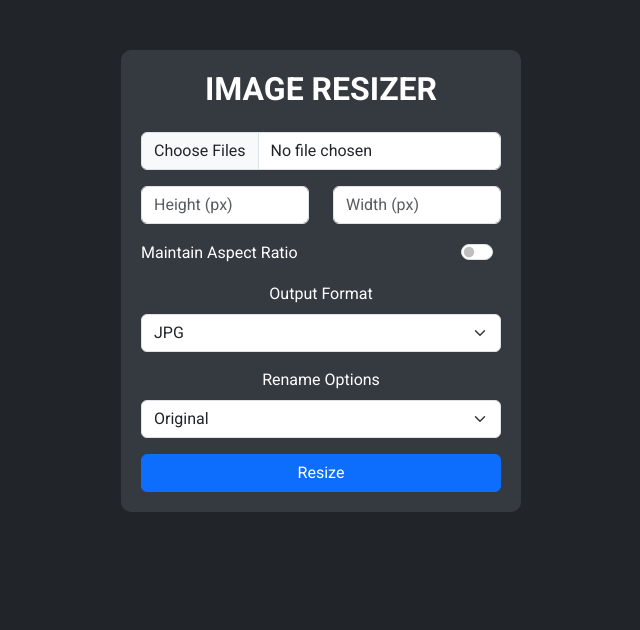
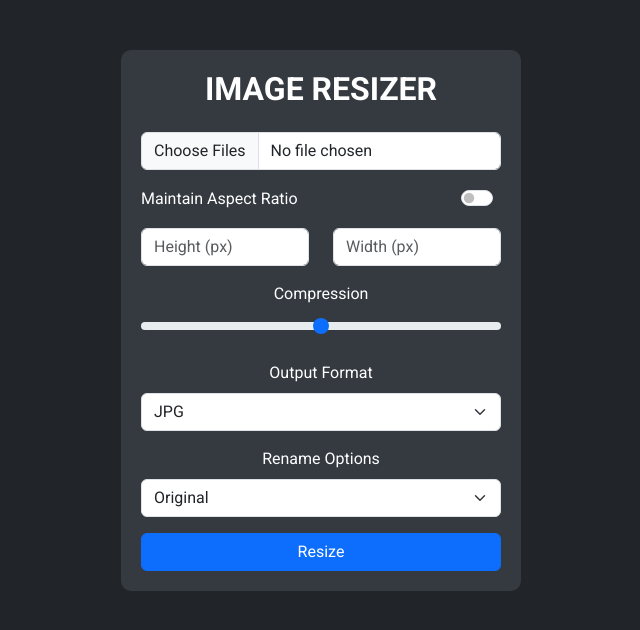
Before and after one commit to furlanov/imageresize, a Flask app: page / in a window 1280 px wide. Shown: the top 630 px of the page, without its empty margins (319-959 px from the left). Run offline with Flask 3, Linux system fonts and the light colour scheme.

Commit message:
Improvments

```diff
--- a/app.py
+++ b/app.py
@@ -34,6 +34,10 @@
     resized_images = []
 
     for image in images:
+        if not image:
+            return "No file selected"
+        if not allowed_file(image.filename):
+            return "Invalid file type. Images with extensions - JPG, JPEG, PNG, ICO, and GIF are allowed"
         width = int(request.form['width']) if request.form.get('width') and not aspect_ratio else None
         image_io = io.BytesIO(image.read())
         img = Image.open(image_io)
@@ -58,7 +62,7 @@
         elif output_format == 'gif':
             img_format = 'GIF'
         else:
-            return "Invalid output format"
+            return "Invalid output format. Choose between JPG, JPEG, PNG, ICO and GIF."
 
         if img.mode == 'RGBA' and img_save_format:
             img = img.convert(img_save_format)
@@ -76,5 +80,10 @@
     zip_file.seek(0)
     return send_file(zip_file, download_name='resized_images.zip', as_attachment=True)
 
+def allowed_file(filename):
+    ALLOWED_EXTENSIONS = {'jpg', 'jpeg', 'png', 'gif', 'ico'}
+    return '.' in filename and \
+        filename.rsplit('.', 1)[1].lower() in ALLOWED_EXTENSIONS
+
 if __name__ == "__main__":
     app.run(host='0.0.0.0')
--- a/templates/index.html
+++ b/templates/index.html
@@ -18,6 +18,13 @@
             <div class="mb-3">
                 <input type="file" id="images" name="images" class="form-control" multiple required accept="image/*">
             </div>
+            <div class="aspect-ratio aspect-ratio-switch d-flex align-items-center justify-content-between mb-3">
+                <label class="form-check-label" for="aspect-ratio">Maintain Aspect Ratio</label>
+                <div class="form-check form-switch">
+                    <input class="form-check-input" type="checkbox" id="aspect-ratio" name="aspect-ratio"
+                        onchange="toggleAspectRatio()">
+                </div>
+            </div>
             <div class="form-group row mb-3">
                 <div class="col">
                     <input type="number" id="height" name="height" class="form-control" placeholder="Height (px)"
@@ -28,12 +35,9 @@
                         min="0" max="10000">
                 </div>
             </div>
-            <div class="aspect-ratio-switch d-flex align-items-center justify-content-between mb-3">
-                <label class="form-check-label" for="aspect-ratio">Maintain Aspect Ratio</label>
-                <div class="form-check form-switch">
-                    <input class="form-check-input" type="checkbox" id="aspect-ratio" name="aspect-ratio"
-                        onchange="toggleAspectRatio()">
-                </div>
+            <div class="mb-3">
+                <label for="compression" class="form-label">Compression</label>
+                <input type="range" class="form-range" id="compression">
             </div>
             <div class="mb-3">
                 <label for="output-format" class="form-label">Output Format</label>
```
